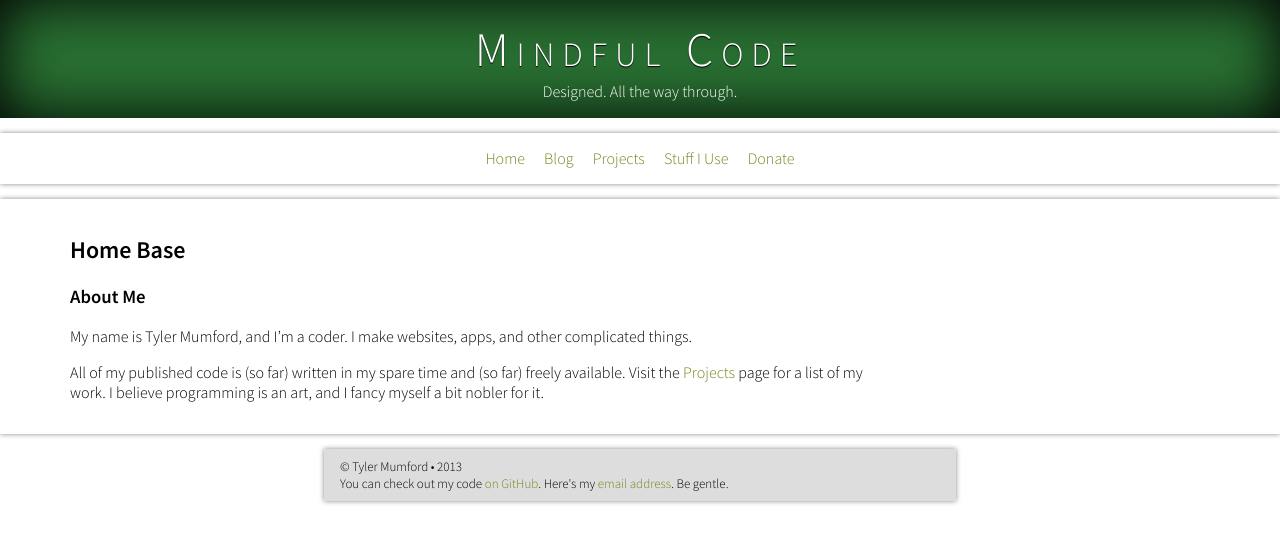
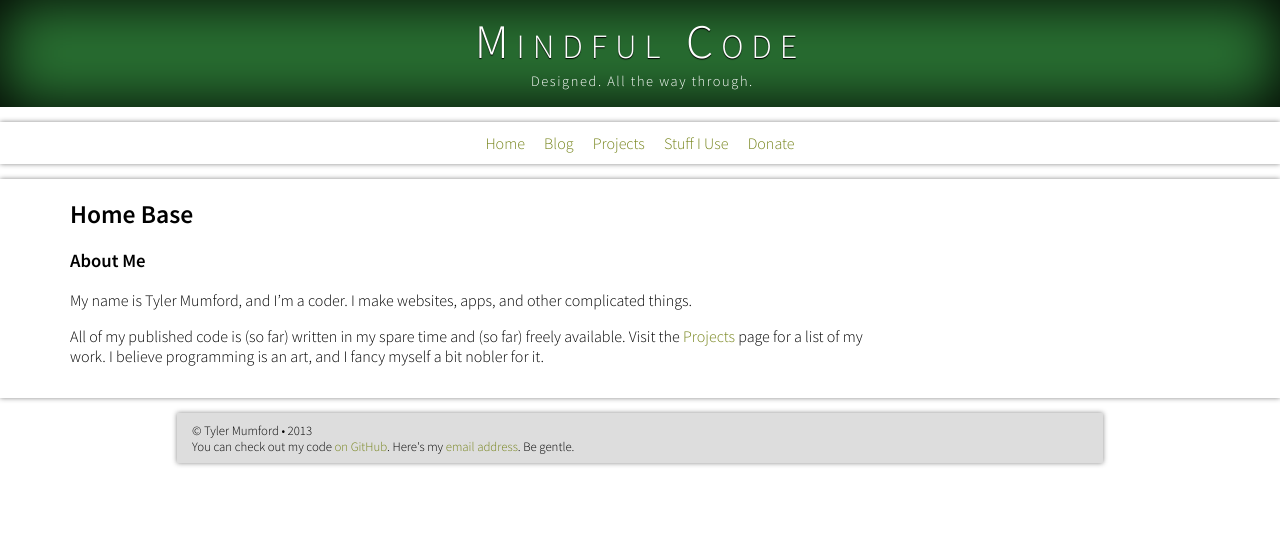
Before and after one commit to tylermumford/website-old, a Jekyll site: the page built from index.md, in a window 1280 px wide. Shown: the top 543 px of the page. Built offline with Jekyll 4.4.1, drawn with Linux system fonts in a browser that asks for light colours.

Commit message:
Made the site responsive. It's not perfect, but it's readable and appropriately sized for all form factors.

```diff
--- a/css/default-structure.css
+++ b/css/default-structure.css
@@ -14,12 +14,23 @@ header {
 }
 
 h1 {
-  margin: 2px auto;
+  margin: -0.4rem auto 0.1rem;
+  padding-top: 0;
 }
 
 .byline {
   margin: 0;
-  padding: 0;
+  padding: 0 0 0 0.3rem;
+}
+
+.main-navbar {
+  padding-bottom: 0.7rem;
+  padding-top: 0.7rem;
+}
+
+h2 {
+  margin-bottom: .2rem;
+  margin-top: .2rem;
 }
 
 article > * {
@@ -36,6 +47,6 @@ li, li > p {
 }
 
 footer {
-  max-width: 600px;
+  max-width: 70vw;
   padding: .7em 1.2em;
 }
--- a/css/global-style.css
+++ b/css/global-style.css
@@ -1,5 +1,9 @@
 * {
   font-family: 'Source Sans Pro', sans-serif;
+}
+
+html {
+  font-size: 100%;
 }
 
 a {
@@ -14,10 +18,10 @@ a:visited {
 
 h1 {
   color: white;
-  font-size: 3em;
+  font-size: 3rem;
   font-variant: small-caps;
   font-weight: 100;
-  letter-spacing: 8px;
+  letter-spacing: 0.5rem;
   text-align: center;
   text-shadow: 0 1px 1px black;
 }
@@ -28,7 +32,9 @@ h1 > a, h1 > a:visited {
 
 .byline {
   text-align: center;
+  font-size: 0.9rem;
   font-weight: 100;
+  letter-spacing: 0.1rem;
 }
 
 header, .main-navbar, article, footer {
@@ -44,12 +50,36 @@ header {
 
 .main-navbar {
   text-align: center;
+  font-size: 1rem;
 }
 .main-navbar > a {
   padding: 0 8px 0 8px;
 }
 
+h2 {
+  font-size: 1.6rem;
+}
+
 footer {
-  font-size: small;
+  font-size: .8rem;
   background-color: #DDD;
 }
+
+@media (max-device-width: 600px) {
+  html {
+    font-size: 240%;
+  }
+
+  .main-navbar {
+    font-weight: 600;
+  }
+
+  .main-navbar > a {
+    text-decoration: underline;
+  }
+
+  footer {
+    max-width: 100%;
+    padding-left: 60px;
+  }
+}
```
